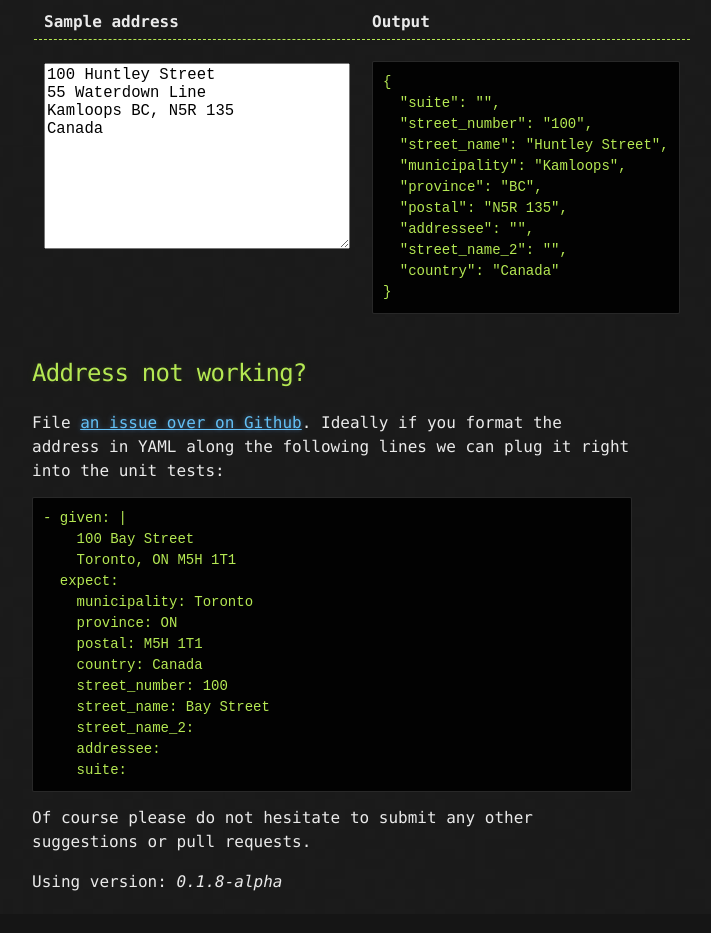
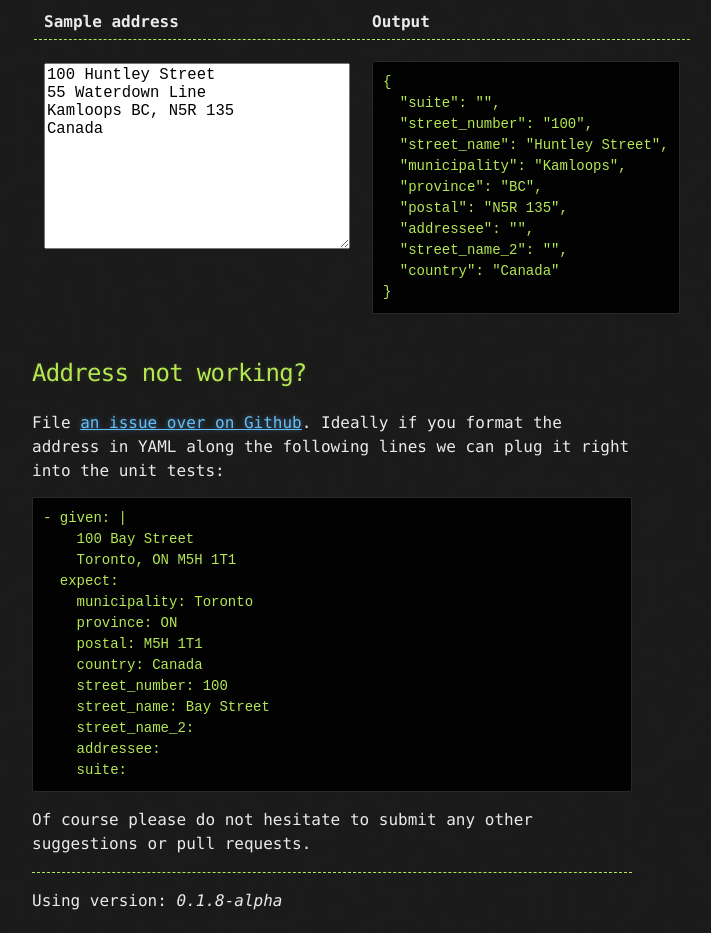
Before and after one commit to brianmhunt/SnailMailAddressParser, a plain HTML site: page index.html in a window 1280 px wide. Shown: the part 386-1319 px from the top of the page, without its empty margins (308-1019 px from the left). Drawn offline with nearby package versions, Linux system fonts and the light colour scheme.

Commit message:
version style update

```diff
--- a/index.html
+++ b/index.html
@@ -81,10 +81,13 @@ File <a href='https://github.com/brianmhunt/SnailMailAddressParser/issues'>
     suite:
 </pre>
 
-Of course please do not hesitate to submit any other suggestions or pull requests.
+<p>
+  Of course please do not hesitate to submit any other suggestions or pull requests.
+</p>
 
+<hr />
 <p>
-Using version: <em id='version'></em>
+  Using version: <em id='version'></em>
 </p>
 
       </section>
```
